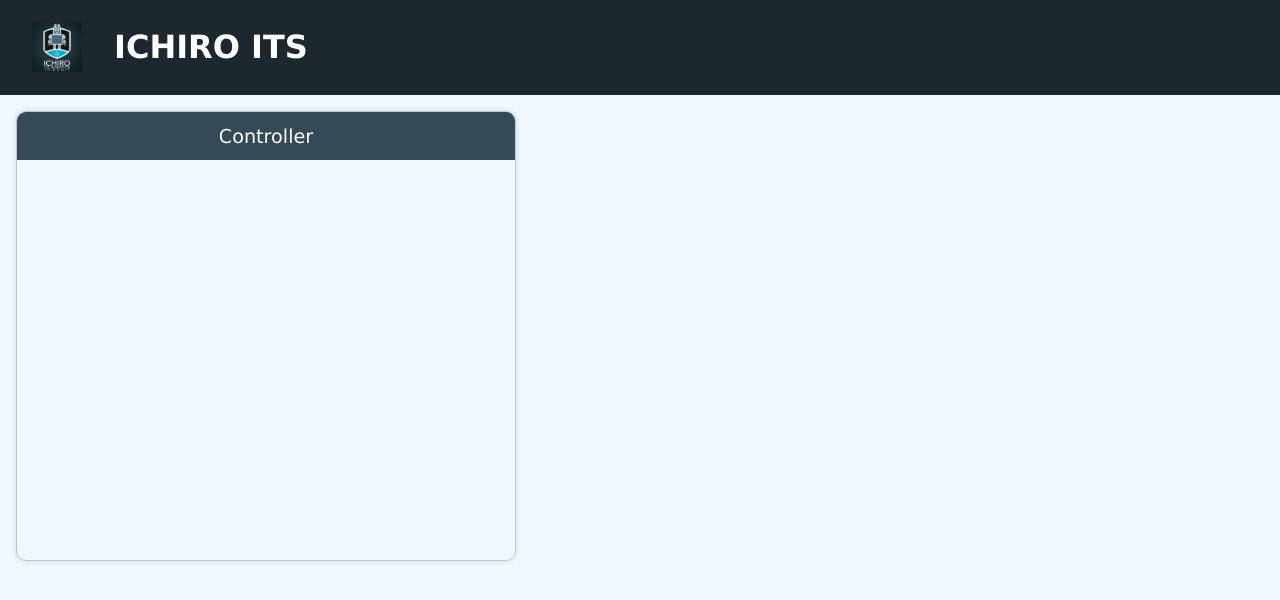
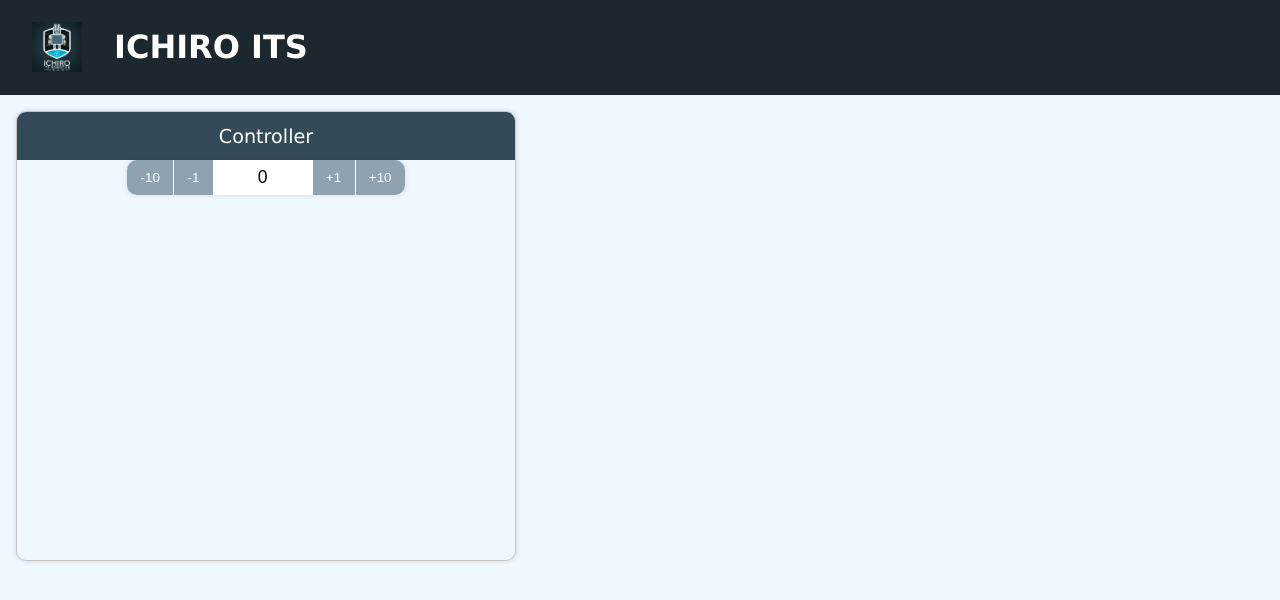
Before and after one commit to ichiro-its/locomotion-app, a React (Vite) app: page / in a window 1280 px wide. Shown: the top 600 px of the page. Built offline with nearby package versions, Linux system fonts and the light colour scheme.

Commit message:
feat: add number field component

```diff
--- a/src/App.jsx
+++ b/src/App.jsx
@@ -2,12 +2,15 @@ import React from "react";
 import "./styles/style.scss";
 import Header from "./components/Header";
 import Panel from "./components/Panel";
+import NumberField from "./components/NumberField";
 
 function App() {
   return (
     <div className="App">
       <Header />
-      <Panel name="Controller" />
+      <Panel name="Controller">
+        <NumberField />
+      </Panel>
     </div>
   );
 }
--- /dev/null
+++ b/src/components/NumberField.jsx
@@ -0,0 +1,33 @@
+import React, { useState } from "react";
+
+export default function NumberField() {
+  const [value, setValue] = useState(0);
+
+  const addValue = (val) => {
+    setValue(value + val);
+  };
+
+  const subtractValue = (val) => {
+    setValue(value - val);
+  };
+
+  const handleValueChange = (e) => {
+    setValue(parseInt(e.target.value));
+  };
+
+  return (
+    <div className="numberField">
+      <button onClick={() => subtractValue(10)}>-10</button>
+      <button onClick={() => subtractValue(1)}>-1</button>
+      <input
+        type="number"
+        name=""
+        id=""
+        value={value}
+        onChange={handleValueChange}
+      />
+      <button onClick={() => addValue(1)}>+1</button>
+      <button onClick={() => addValue(10)}>+10</button>
+    </div>
+  );
+}
--- a/src/styles/colors.scss
+++ b/src/styles/colors.scss
@@ -1,3 +1,4 @@
 $dark-gray: #1c282e;
-$light-gray: #344b57;
+$gray: #344b57;
+$light-gray: rgb(144, 162, 176);
 $light-blue: aliceblue;
--- a/src/styles/style.scss
+++ b/src/styles/style.scss
@@ -44,7 +44,7 @@ header {
   .header {
     width: 100%;
     padding: 0.8em;
-    background: $light-gray;
+    background: $gray;
     color: white;
     text-align: center;
 
@@ -55,5 +55,61 @@ header {
 
   .body {
     height: 400px;
+    display: flex;
+    flex-direction: column;
+    align-items: center;
+    justify-items: center;
   }
 }
+
+.numberField {
+  display: flex;
+  box-shadow: 0px 0px 5px 1px rgba(0, 0, 0, 0.09);
+  border-radius: 10px;
+  overflow: hidden;
+
+  button {
+    padding: 0.5em 1em;
+    border: none;
+    background: $light-gray;
+    border-radius: none;
+    color: white;
+    position: relative;
+
+    &:hover {
+      background: darken($light-gray, 10%);
+    }
+
+    &:active {
+      background: darken($light-gray, 30%);
+      box-shadow: 0px 0px 5px 1px rgba(0, 0, 0, 0.12);
+    }
+
+    &:nth-child(2) {
+      border-left: 1px solid white;
+    }
+
+    &:nth-child(4) {
+      border-right: 1px solid white;
+    }
+  }
+
+  input {
+    width: 100px;
+    border: none;
+    text-align: center;
+    outline: none;
+    padding: 0.4em 1em;
+    font-size: 1.1em;
+
+    &[type="number"] {
+      -moz-appearance: textfield;
+    }
+
+    &::-webkit-outer-spin-button,
+    &::-webkit-inner-spin-button {
+      -webkit-appearance: none;
+      margin: 0;
+    }
+  }
+}
```
